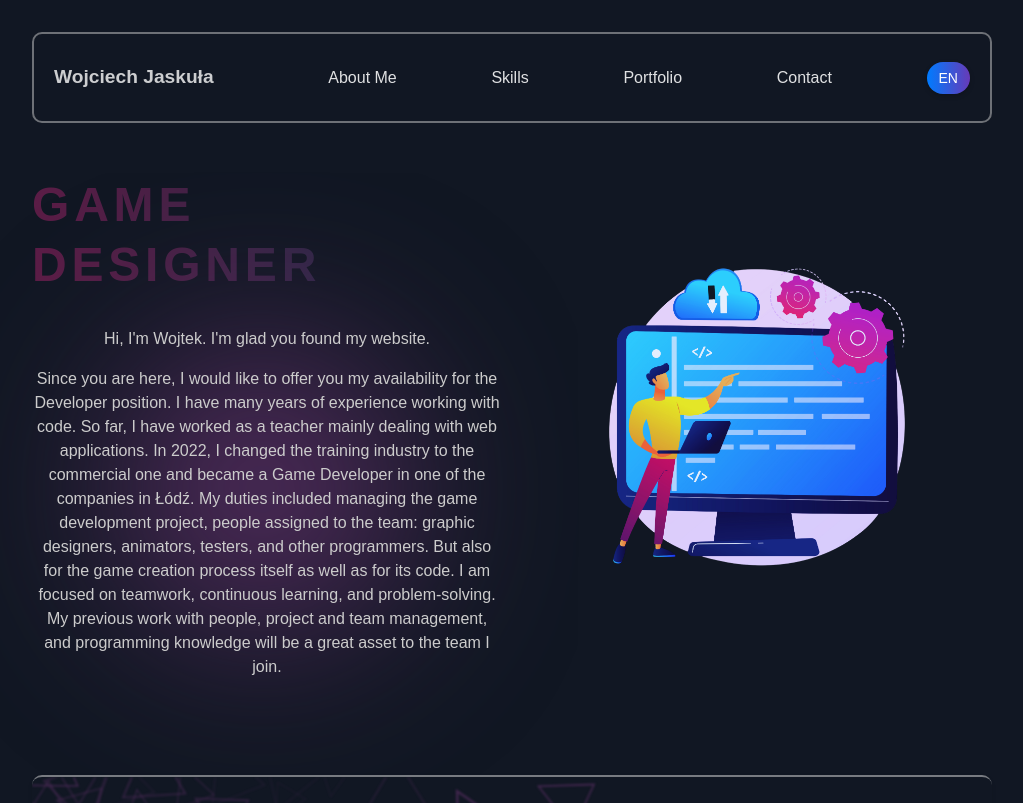
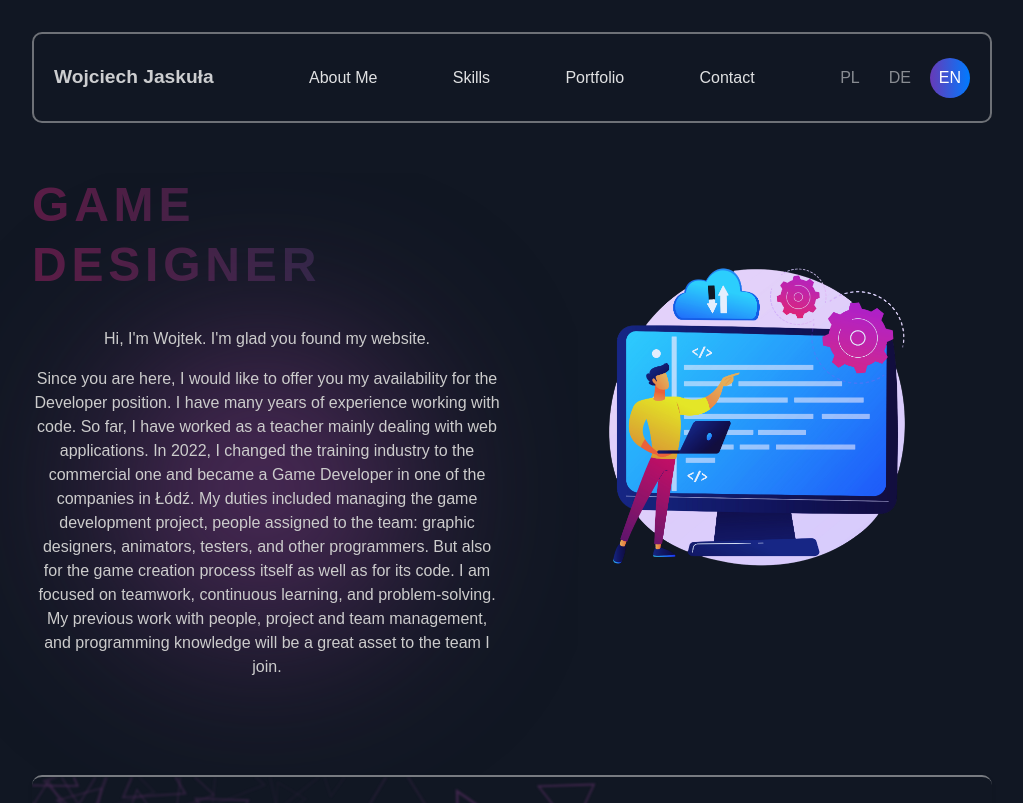
Before and after one commit to 88JW/Portfolio, a React (Vite) app: page / in a window 1280 px wide. Shown: the top 803 px of the page, without its empty margins (128-1151 px from the left). Built offline with nearby package versions, Linux system fonts and the light colour scheme.

Commit message:
refactor przycisków językowych

```diff
--- a/src/components/Header/Header.css
+++ b/src/components/Header/Header.css
@@ -8,30 +8,11 @@
   box-sizing: border-box;
   align-items: center;
   justify-content: space-between;
-
 }
 
 .nav-links a {
   color: inherit;
   text-decoration: none;
-}
-
-.nav-links a:hover {
-  text-decoration: none;
-  color: inherit; /* Keep text color unchanged */
-  position: relative;
-}
-
-.nav-link {
-  display: inline-block; /* Ensure consistent block behavior */
-  padding: 5px 20px; /* Set padding to avoid size change on hover */
-  border-radius: 5px; /* Add some rounding to the background */
-  transition: background 1s ease; /* Slow down the transition for smooth appearance */
-}
-
-.nav-link:hover {
-  background: radial-gradient(circle, #e92c8c 0%, rgba(233, 44, 140, 0.5) 10%, transparent 100%); /* Smoother gradient transition */
-  /* Remove padding change to prevent size shift */
 }
 
 .name {
@@ -41,58 +22,7 @@
 }
 
 body {
-  overflow-x: hidden; /* Prevent horizontal scrolling */
-}
-
-.language-dropdown-button {
-  background: linear-gradient(to right, #007BFF, #673ab7); /* Gradient background */
-  color: white;
-  padding: 8px 12px; /* Smaller padding */
-  border: none;
-  cursor: pointer;
-  border-radius: 20px; /* More rounded corners */
-  font-size: 14px; /* Slightly smaller font */
-  transition: background-color 0.3s ease;
-  box-shadow: 0 2px 5px rgba(0, 0, 0, 0.2); /* Subtle shadow */
-}
-
-.language-dropdown-button:hover {
-  background: linear-gradient(to right, #673ab7, #007BFF); /* Reverse gradient on hover */
-}
-
-.language-dropdown-content {
-  display: none;
-  position: absolute;
-  background-color: rgba(255, 255, 255, 0.95); /* Semi-transparent white */
-  min-width: 100px; /* Slightly smaller width */
-  box-shadow: 0px 8px 16px 0px rgba(0,0,0,0.1); /* Lighter shadow */
-  z-index: 1;
-  right: 0;
-  border-radius: 10px; /* Rounded corners */
-  padding: 5px 0; /* Add some padding */
-}
-
-.language-dropdown-content a {
-  color: #333;
-  padding: 8px 16px; /* Smaller padding */
-  text-decoration: none;
-  display: block;
-  border-bottom: 1px solid #eee;
-  transition: background-color 0.3s ease, color 0.3s ease; /* Smooth transition for color */
-  font-size: 14px; /* Match font size with button */
-}
-
-.language-dropdown-content a:hover {
-  background-color: rgba(103, 58, 183, 0.1); /* Light purple on hover */
-  color: #673ab7; /* Darker text on hover */
-}
-
-.language-dropdown:hover .language-dropdown-content {
-  display: block;
-}
-
-.language-dropdown-content a:last-child {
-  border-bottom: none;
+  overflow-x: hidden;
 }
 
 .job-title {
@@ -103,7 +33,7 @@ body {
   line-height: 1.25;
   white-space: pre-line;
   letter-spacing: 0.1em;
-  overflow-wrap: break-word; /* Ensure text wraps within the container */
+  overflow-wrap: break-word;
 }
 
 .job-title.fade-out {
@@ -127,7 +57,6 @@ body {
   position: static;
   width: 100%;
   text-align: left;
-
 }
 
 .job-description .job-title.fade-out {
@@ -135,17 +64,16 @@ body {
 }
 
 .job-description:hover .job-title {
-  transform: none; /* Remove scaling effect */
+  transform: none;
 }
 
 .left-section {
   flex: 1;
   padding-right: 20px;
   z-index: 1;
-
 }
 
-.left-section::before{
+.left-section::before {
   content: '';
   position: absolute;
   top: 50px;
@@ -180,7 +108,7 @@ body {
   left: 0;
   width: 100%;
   height: 100%;
-  background: rgba(0, 0, 0, 0.5); /* Add dark overlay */
+  background: rgba(0, 0, 0, 0.5);
   border-radius: 15%;
 }
 
@@ -189,7 +117,32 @@ body {
   font-size: 1em;
   text-align: center;
   color: #ccc;
+}
 
+.language-buttons {
+  display: flex;
+  gap: 10px;
+}
+
+.language-button {
+  width: 40px;
+  height: 40px;
+  border-radius: 50%;
+  border: none;
+  cursor: pointer;
+  font-size: 16px;
+  color: white;
+  transition: background-color 0.3s ease, opacity 0.3s ease;
+}
+
+.language-button.active {
+  background: linear-gradient(to right, #673ab7, #007BFF);
+  opacity: 1;
+}
+
+.language-button.inactive {
+  background: none;
+  opacity: 0.5;
 }
 
 @media (max-width: 768px) {
@@ -204,48 +157,37 @@ body {
     margin-bottom: 10px;
   }
 
-  .hamburger {
-    display: flex;
-  }
-
-  .menu {
+  .right-section {
     display: none;
-    flex-direction: column;
-    width: 100%;
-    background-color: #111723;
-    position: absolute;
-    top: 60px;
-    left: 0;
-    padding: 20px;
-    box-shadow: 0 2px 5px rgba(0, 0, 0, 0.2);
-  }
-
-  .menu.open {
-    display: flex;
-  }
-
-  .right-section {
-    display: none; /* Hide the right section on mobile devices */
   }
 
   .job-title {
-    font-size: 2em; /* Adjust font size for smaller screens */
+    font-size: 2em;
   }
 
   .job-description {
-    flex-direction: column; /* Stack job description sections vertically */
-    align-items: center; /* Center align items */
+    flex-direction: column;
+    align-items: center;
   }
 
   .left-section {
-    width: 95%; /* Make sections take full width */
-    text-align: center; /* Center align text */
-    padding: 10px 0; /* Add padding for spacing */
-
+    width: 95%;
+    text-align: center;
+    padding: 10px 0;
   }
 
   .profile-photo {
-    max-width: 100%; /* Make profile photo take full width */
+    max-width: 100%;
+  }
+
+  .language-buttons {
+    width: 100%;
+    justify-content: center;
+  }
+  .language-button {
+    width: 30px;
+    height: 30px;
+    font-size: 14px;
   }
 }
 
@@ -292,3 +234,15 @@ body {
     width: 100%;
   }
 }
+
+.hamburger {
+  display: none;
+}
+
+.menu {
+  display: none;
+}
+
+.menu.open {
+  display: none;
+}
--- a/src/components/Header/Header.jsx
+++ b/src/components/Header/Header.jsx
@@ -6,7 +6,6 @@ function Header({ language, onLanguageChange, translations }) {
   const [jobDescription, setJobDescription] = useState('Frontend Developer');
   const [fade, setFade] = useState(false);
   const [menuOpen, setMenuOpen] = useState(false);
-  const [dropdownOpen, setDropdownOpen] = useState(false);
 
   const toggleJobDescription = () => {
     setFade(true);
@@ -27,14 +26,9 @@ function Header({ language, onLanguageChange, translations }) {
     setMenuOpen(!menuOpen);
   };
 
-  const toggleDropdown = () => {
-    setDropdownOpen(!dropdownOpen);
-  };
-
   const handleLanguageChange = (lang) => {
     onLanguageChange(lang);
     setMenuOpen(false);
-    setDropdownOpen(false);
   };
 
   return (
@@ -48,15 +42,25 @@ function Header({ language, onLanguageChange, translations }) {
         <a href="#portfolio" onClick={() => setMenuOpen(false)}>{translations.portfolio}</a>
         <a href="#contact" onClick={() => setMenuOpen(false)}>{translations.contact}</a>
         <div className="language-switch-container">
-          <div className="language-dropdown">
-            <button className="language-dropdown-button" onClick={toggleDropdown}>
-              {language.toUpperCase()}
+          <div className="language-buttons">
+            <button
+              className={`language-button pl ${language === 'pl' ? 'active' : 'inactive'}`}
+              onClick={() => handleLanguageChange('pl')}
+            >
+              PL
             </button>
-            <div className={`language-dropdown-content ${dropdownOpen ? 'open' : ''}`}>
-              <a href="#" onClick={() => handleLanguageChange('en')}>EN</a>
-              <a href="#" onClick={() => handleLanguageChange('pl')}>PL</a>
-              <a href="#" onClick={() => handleLanguageChange('de')}>DE</a>
-            </div>
+            <button
+              className={`language-button de ${language === 'de' ? 'active' : 'inactive'}`}
+              onClick={() => handleLanguageChange('de')}
+            >
+              DE
+            </button>
+            <button
+              className={`language-button en ${language === 'en' ? 'active' : 'inactive'}`}
+              onClick={() => handleLanguageChange('en')}
+            >
+              EN
+            </button>
           </div>
         </div>
       </nav>
```
